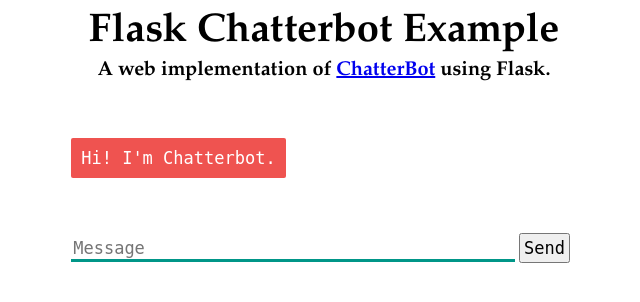
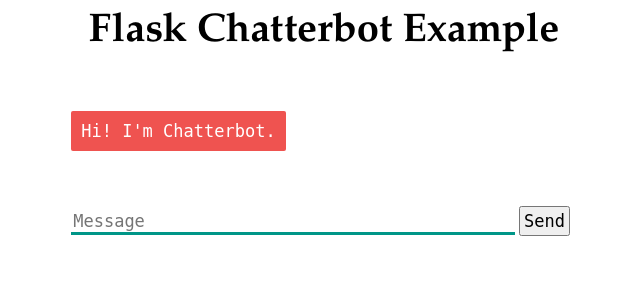
Before and after one commit to Ajay3592/chatbot, a Flask app: page / in a window 1280 px wide. Shown: the top 302 px of the page, without its empty margins (316-956 px from the left). Run offline with Flask 2, Linux system fonts and the light colour scheme; some libraries are stand-ins or nearby versions.

Commit message:
Update index.html

```diff
--- a/templates/index.html
+++ b/templates/index.html
@@ -6,7 +6,6 @@
   </head>
   <body>
     <h1>Flask Chatterbot Example</h1>
-    <h3>A web implementation of <a href="https://github.com/gunthercox/ChatterBot">ChatterBot</a> using Flask.</h3>
     <div>
       <div id="chatbox">
         <p class="botText"><span>Hi! I'm Chatterbot.</span></p>
```
